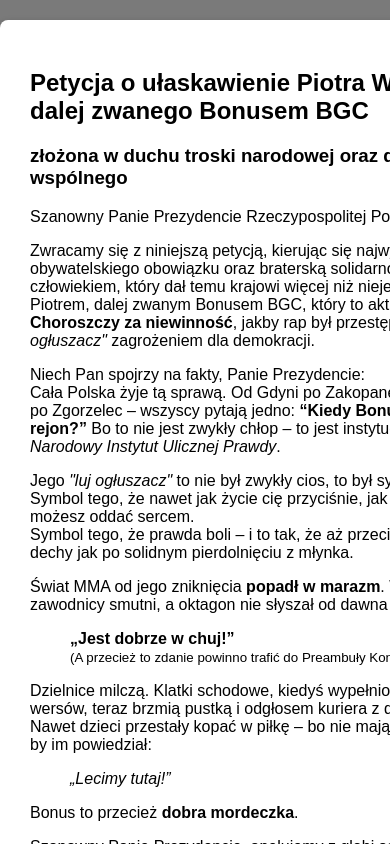
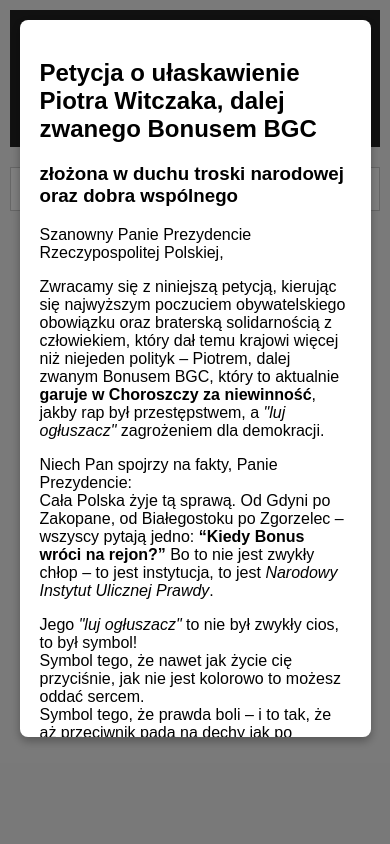
Before and after one commit to przemyslaw-koz/uwolnic-bonusa, a plain HTML site: page frontend/index.html in a window 390 px wide. Both pictures are taken after a click on the button "O co chodzi?". Drawn offline with Linux system fonts and the light colour scheme; no server answers.

Commit message:
fixing modal on mobile

```diff
--- a/frontend/index.html
+++ b/frontend/index.html
@@ -99,6 +99,37 @@
         font-weight: bold;
         cursor: pointer;
       }
+
+      #modal-content,
+      #formModal-content {
+        background: white;
+        margin: 5% auto;
+        padding: 30px;
+        width: 90%;
+        max-width: 500px;
+        border-radius: 8px;
+        box-shadow: 0 4px 10px rgba(0, 0, 0, 0.3);
+        max-height: 90vh;
+        overflow-y: auto;
+        box-sizing: border-box;
+      }
+
+      @media (max-width: 600px) {
+        body {
+          padding: 10px;
+        }
+
+        #modal-content,
+        #formModal-content {
+          padding: 20px;
+          max-height: 85vh;
+        }
+
+        button {
+          width: 100%;
+          font-size: 16px;
+        }
+      }
     </style>
   </head>
   <body>
@@ -122,9 +153,8 @@
           obywatelskiego obowiązku oraz braterską solidarnością z człowiekiem,
           który dał temu krajowi więcej niż niejeden polityk – Piotrem, dalej
           zwanym Bonusem BGC, który to aktualnie
-          <strong>garuje w Choroszczy za niewinność</strong>, jakby rap
-          był przestępstwem, a <em>"luj ogłuszacz"</em> zagrożeniem dla
-          demokracji.
+          <strong>garuje w Choroszczy za niewinność</strong>, jakby rap był
+          przestępstwem, a <em>"luj ogłuszacz"</em> zagrożeniem dla demokracji.
         </p>
 
         <p>
@@ -139,8 +169,8 @@
         <p>
           Jego <em>"luj ogłuszacz"</em> to nie był zwykły cios, to był
           symbol!<br />
-          Symbol tego, że nawet jak życie cię przyciśnie, jak nie jest kolorowo to możesz oddać
-          sercem.<br />
+          Symbol tego, że nawet jak życie cię przyciśnie, jak nie jest kolorowo
+          to możesz oddać sercem.<br />
           Symbol tego, że prawda boli – i to tak, że aż przeciwnik pada na dechy
           jak po solidnym pierdolnięciu z młynka.
         </p>
@@ -173,7 +203,8 @@
 
         <p>
           Szanowny Panie Prezydencie, apelujemy z głębi serc:<br />
-          Niech Pan użyje swojego majestatu, swojej władzy – i tego słynnego długopisu.<br />
+          Niech Pan użyje swojego majestatu, swojej władzy – i tego słynnego
+          długopisu.<br />
           Niech Pan sprawi, że Bonus
           <strong>wyjdzie z Choroszczy na wolność</strong>, gdzie jego miejsce –
           czyli <em>rejon</em>!
```
